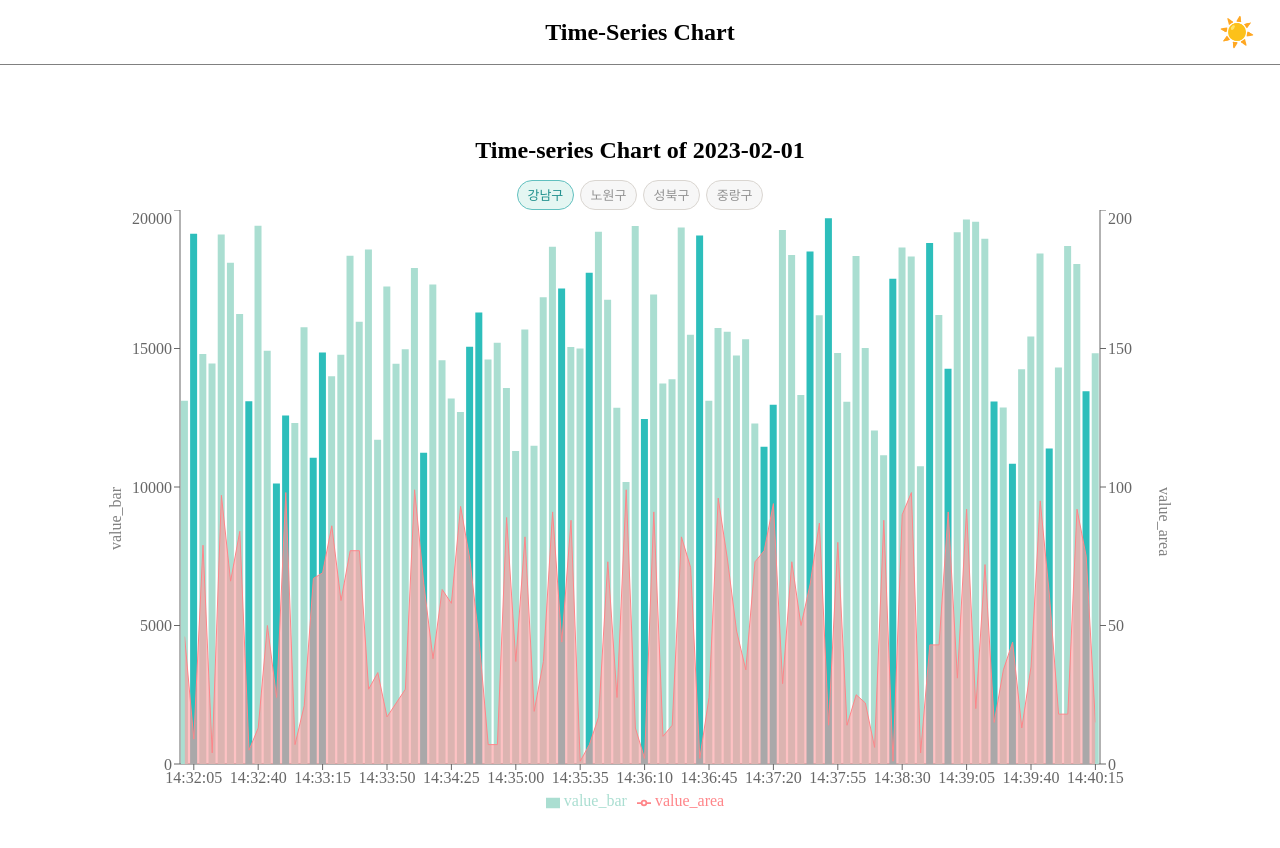
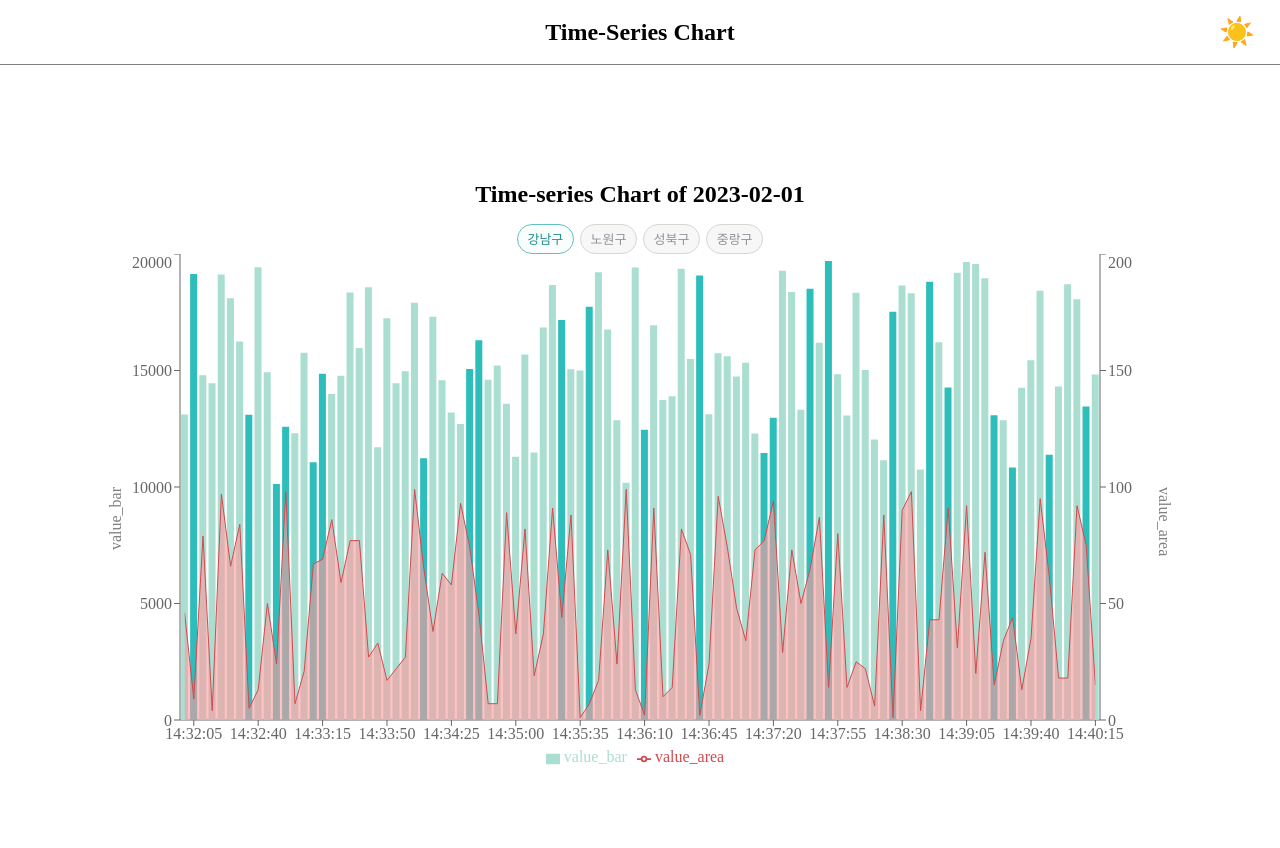
Before and after one commit to jhsung23/times-series-chart, a React (Vite) app: page / in a window 1280 px wide. Both pictures are taken after a click on the button "강남구". Shown: the top 848 px of the page. Built offline with nearby package versions, Linux system fonts and the light colour scheme.

Commit message:
design: theme color로 변경

```diff
--- a/src/components/Chip/Chip.tsx
+++ b/src/components/Chip/Chip.tsx
@@ -22,10 +22,10 @@ const Chip = ({ value, size = 'small', selected = false, changeSelectedChip }: P
 
 const ChipItem = styled.li<StyleProps>`
   border-radius: 16px;
-  border: 1px solid #dad6d1;
-  background-color: #f7f7f7;
+  border: 1px solid ${({ theme }) => theme.colors.chip.border};
+  background-color: ${({ theme }) => theme.colors.chip.background};
+  color: ${({ theme }) => theme.colors.chip.text};
   cursor: pointer;
-  color: #939393;
 
   ${({ size }) => css`
     font-size: ${size};
@@ -34,9 +34,9 @@ const ChipItem = styled.li<StyleProps>`
   ${({ selected }) =>
     selected &&
     css`
-      color: #20908e;
-      border: 1px solid #61c0bf;
-      background-color: #e4f6f2;
+      color: ${({ theme }) => theme.colors.chip.selectedText};
+      border: 1px solid ${({ theme }) => theme.colors.chip.selectedBorder};
+      background-color: ${({ theme }) => theme.colors.chip.selectedBackground};
     `}
 `;
 
--- a/src/pages/mainPage/MainPage.tsx
+++ b/src/pages/mainPage/MainPage.tsx
@@ -18,6 +18,8 @@ const Main = styled.main`
   width: 100vw;
   min-height: 100vh;
   height: 100%;
+  background-color: ${({ theme }) => theme.colors.background};
+  color: ${({ theme }) => theme.colors.text};
 `;
 
 export default MainPage;
--- a/src/pages/mainPage/components/TimeseriesChart.tsx
+++ b/src/pages/mainPage/components/TimeseriesChart.tsx
@@ -16,6 +16,7 @@ import { mockData } from '@/data/mockData';
 import { useChip } from '@/hooks';
 import { TimeseriesTooltip } from '@/pages/mainPage';
 import { getUniqueAttributes, getValuesFromObjectArray, makeKeyToAttributeOfValue } from '@/utils';
+import { useTheme } from 'styled-components';
 
 const CHART_NAME = `Time-series Chart of ${Object.keys(mockData.response)[0].split(' ')[0]}`;
 
@@ -23,6 +24,9 @@ const chartDatas = makeKeyToAttributeOfValue(mockData.response, 'time');
 const filterChipValues = getValuesFromObjectArray(getUniqueAttributes(chartDatas, 'id'));
 
 const TimeseriesChart = () => {
+  const { colors } = useTheme();
+  const chartColors = colors.chart;
+
   const { selectedChip, changeSelectedChip } = useChip();
   const filteredDatas = new Set(
     chartDatas.filter((data) => data.id === selectedChip).map((data) => data.time),
@@ -36,7 +40,7 @@ const TimeseriesChart = () => {
         selectedChip={selectedChip}
         changeSelectedChip={changeSelectedChip}
       />
-      <ResponsiveContainer width={'85%'} height={600}>
+      <ResponsiveContainer width={'85%'} height={512}>
         <ComposedChart data={chartDatas} margin={{ top: 0, right: 24, bottom: 0, left: 24 }}>
           <XAxis dataKey="time" domain={['dataMin', 'dataMax']} />
           <YAxis
@@ -56,14 +60,24 @@ const TimeseriesChart = () => {
           <Bar
             yAxisId={'left'}
             dataKey="value_bar"
-            fill="#aaded1"
+            fill={chartColors.secondaryBar}
             onClick={(data) => changeSelectedChip(data.id)}
           >
             {chartDatas.map((data) => (
-              <Cell key={data.time} fill={filteredDatas.has(data.time) ? '#2dbebb' : '#aaded1'} />
+              <Cell
+                key={data.time}
+                fill={
+                  filteredDatas.has(data.time) ? chartColors.primaryBar : chartColors.secondaryBar
+                }
+              />
             ))}
           </Bar>
-          <Area yAxisId={'right'} dataKey="value_area" fill="#fd9a9d" stroke="#ff8589" />
+          <Area
+            yAxisId={'right'}
+            dataKey="value_area"
+            fill={chartColors.secondaryArea}
+            stroke={chartColors.primaryArea}
+          />
         </ComposedChart>
       </ResponsiveContainer>
     </>
--- a/src/pages/mainPage/components/TimeseriesTooltip.tsx
+++ b/src/pages/mainPage/components/TimeseriesTooltip.tsx
@@ -24,11 +24,11 @@ const Container = styled.ul`
   display: flex;
   flex-direction: column;
   gap: 10px;
-  background-color: #fff;
+  background-color: ${({ theme }) => theme.colors.background};
   padding: 1rem;
   border-radius: 4px;
-  border: 0.2px solid #78716c;
-  color: #292524;
+  border: 0.2px solid ${({ theme }) => theme.colors.border};
+  color: ${({ theme }) => theme.colors.text};
 `;
 
 const Li = styled.li<{ color?: string }>`
```
